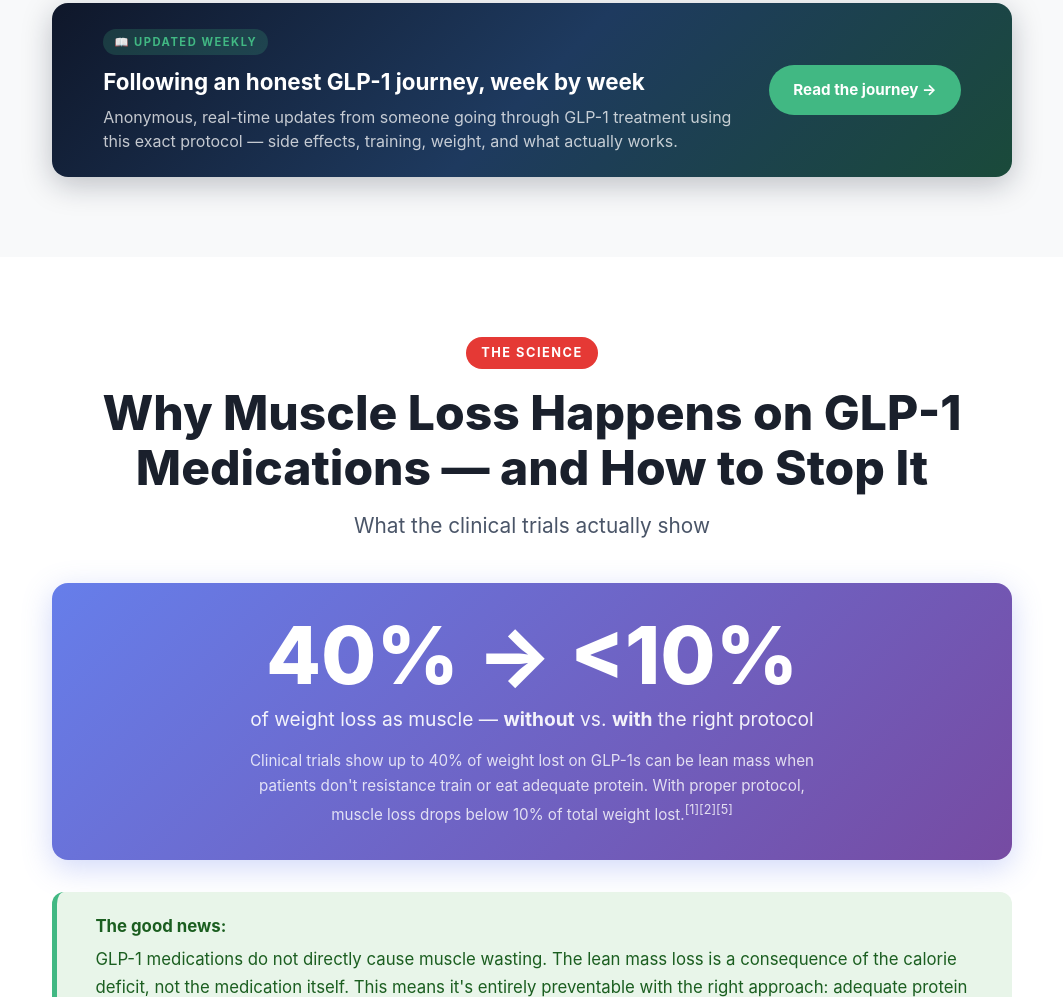
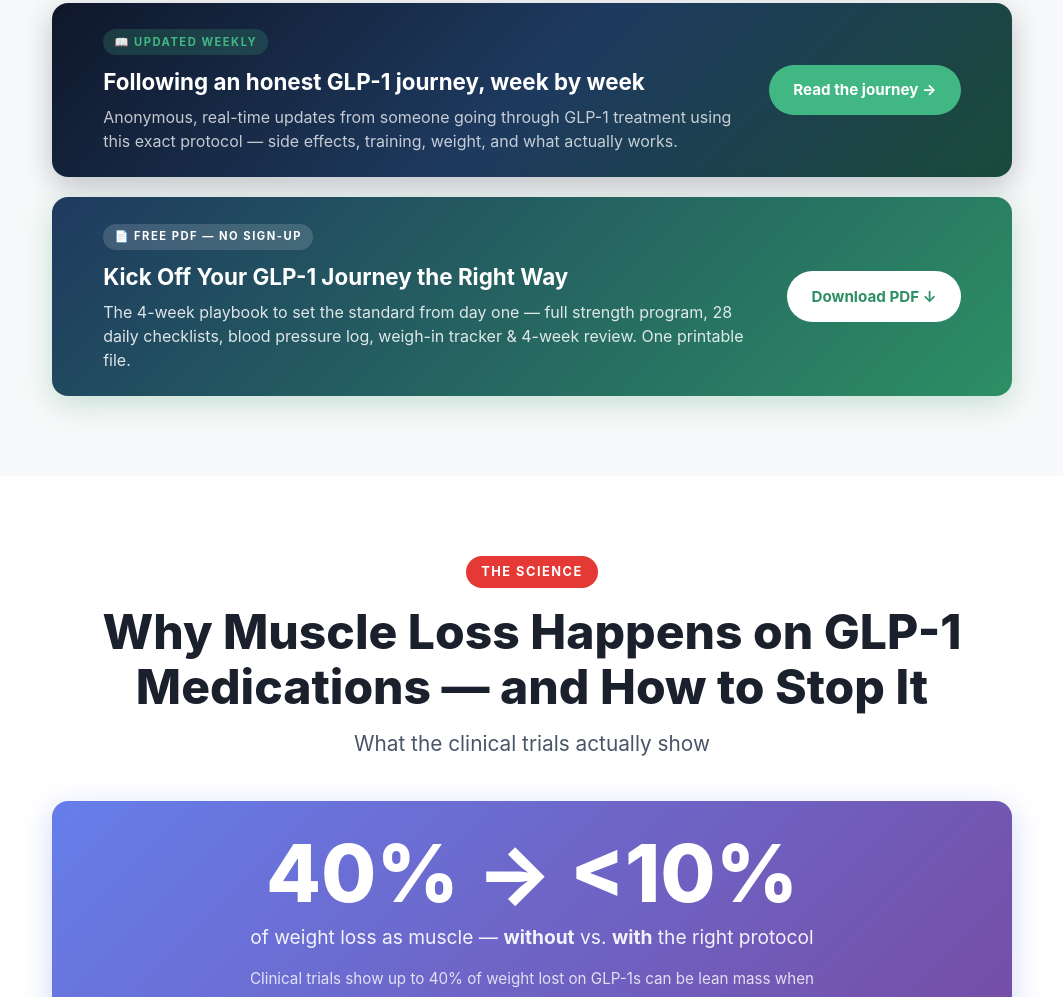
Before and after one commit to leanonglp1/leanonglp1.com, a plain HTML site: page index.html in a window 1280 px wide. Shown: the part 1458-2455 px from the top of the page, without its empty margins (108-1171 px from the left). Drawn offline with Linux system fonts and the light colour scheme.

Commit message:
Add files via upload

```diff
--- a/index.html
+++ b/index.html
@@ -543,6 +543,18 @@
           <div style="font-size:clamp(0.9rem,1.8vw,1rem);color:rgba(255,255,255,0.75);line-height:1.5;">Anonymous, real-time updates from someone going through GLP-1 treatment using this exact protocol &mdash; side effects, training, weight, and what actually works.</div>
         </div>
         <div style="background:var(--accent);color:white;padding:0.8em 1.6em;border-radius:50px;font-weight:700;font-size:0.95rem;white-space:nowrap;">Read the journey &rarr;</div>
+      </div>
+    </a>
+
+    <!-- PDF DOWNLOAD CARD -->
+    <a href="/leanonglp1-4-week-playbook.pdf" download="LeanOnGLP1-4-Week-Playbook.pdf" onclick="gtag('event', 'pdf_download', {'event_category': 'conversion', 'event_label': '4-Week Playbook PDF'});" style="display:block;text-decoration:none;margin-top:2.5vh;">
+      <div style="background:linear-gradient(135deg, #1e3a5f 0%, #2d8f64 100%); border-radius:16px; padding:3vh 4vw; display:flex; align-items:center; justify-content:space-between; gap:2vw; flex-wrap:wrap; box-shadow:0 8px 30px rgba(45,143,100,0.25); transition:all 0.3s; cursor:pointer;" onmouseover="this.style.transform='translateY(-3px)';this.style.boxShadow='0 12px 40px rgba(45,143,100,0.4)';" onmouseout="this.style.transform='translateY(0)';this.style.boxShadow='0 8px 30px rgba(45,143,100,0.25)';">
+        <div style="flex:1;min-width:240px;">
+          <div style="display:inline-block;padding:0.3em 1em;border-radius:20px;font-size:0.7rem;font-weight:700;text-transform:uppercase;letter-spacing:1.5px;background:rgba(255,255,255,0.15);color:white;margin-bottom:1vh;">&#x1F4C4; Free PDF &mdash; no sign-up</div>
+          <div style="font-size:clamp(1.1rem,2.5vw,1.4rem);font-weight:700;color:white;margin-bottom:0.5vh;">Kick Off Your GLP-1 Journey the Right Way</div>
+          <div style="font-size:clamp(0.9rem,1.8vw,1rem);color:rgba(255,255,255,0.85);line-height:1.5;">The 4-week playbook to set the standard from day one &mdash; full strength program, 28 daily checklists, blood pressure log, weigh-in tracker &amp; 4-week review. One printable file.</div>
+        </div>
+        <div style="background:white;color:var(--accent-dark);padding:0.8em 1.6em;border-radius:50px;font-weight:700;font-size:0.95rem;white-space:nowrap;">Download PDF &darr;</div>
       </div>
     </a>
 
```
Also changed, not shown: 1 other file.
